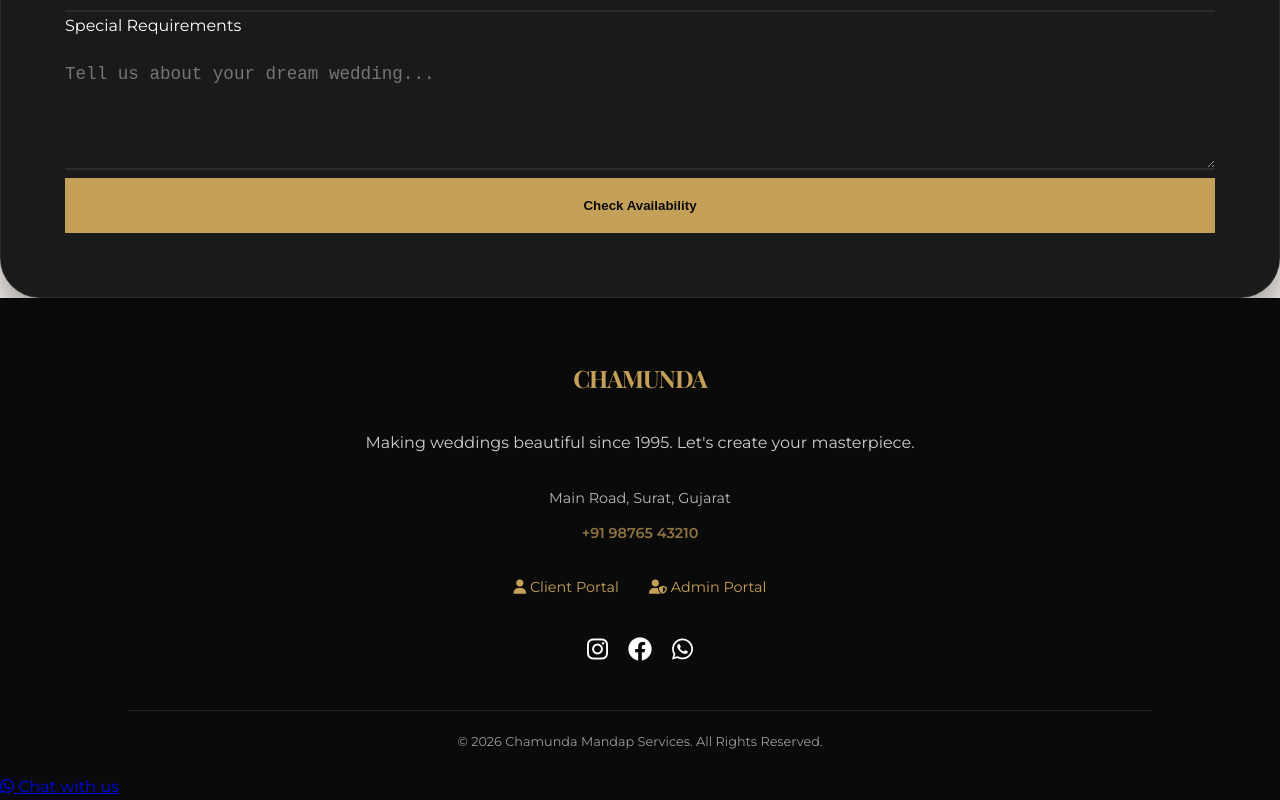
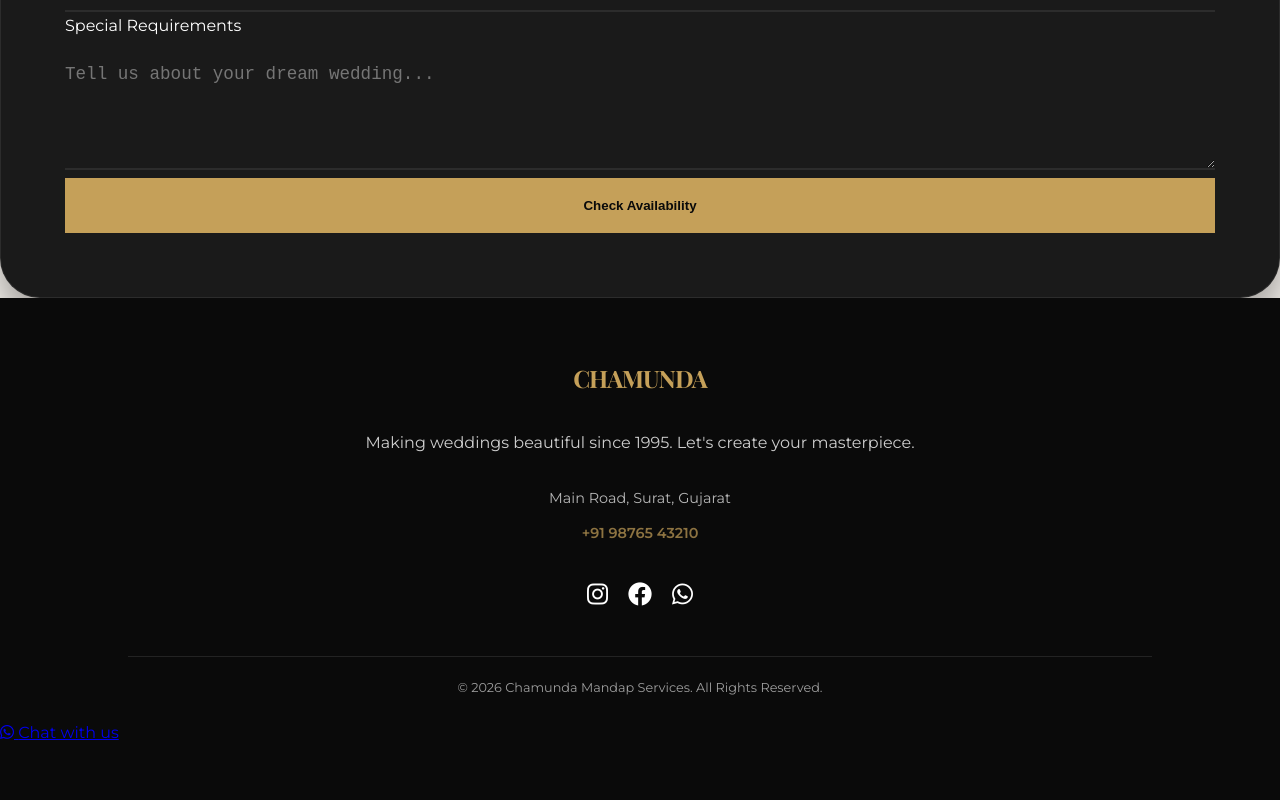
Before and after one commit to HirenJamod/chamunda-mandap-services, a website: page index.html in a window 1280 px wide. Shown: the part 1376-2176 px from the top of the page. After the commit the page ends 2122 px from the top, so only its background shows below. Drawn offline with nearby package versions, Linux system fonts and the light colour scheme; no server answers; a web font is replaced by a local one.

Commit message:
Remove Client Portal and Admin Portal links from footer

```diff
--- a/index.html
+++ b/index.html
@@ -176,10 +176,6 @@
             <p class="footer-address">Main Road, Surat, Gujarat</p>
             <p class="footer-phone" style="color: var(--secondary); margin-top: 10px; font-weight: 600;">+91 98765 43210</p>
         </div>
-        <div class="portal-links" style="margin-bottom: 30px; display: flex; justify-content: center; gap: 30px; font-size: 0.9rem;">
-            <a href="client.html" style="color: var(--secondary); text-decoration: none;"><i class="fas fa-user"></i> Client Portal</a>
-            <a href="login.html" style="color: var(--secondary); text-decoration: none;"><i class="fas fa-user-shield"></i> Admin Portal</a>
-        </div>
         <div class="social-links" style="margin-bottom: 40px; display: flex; justify-content: center; gap: 20px;">
             <a href="#" style="color: white; font-size: 1.5rem;"><i class="fab fa-instagram"></i></a>
             <a href="#" style="color: white; font-size: 1.5rem;"><i class="fab fa-facebook"></i></a>
```
